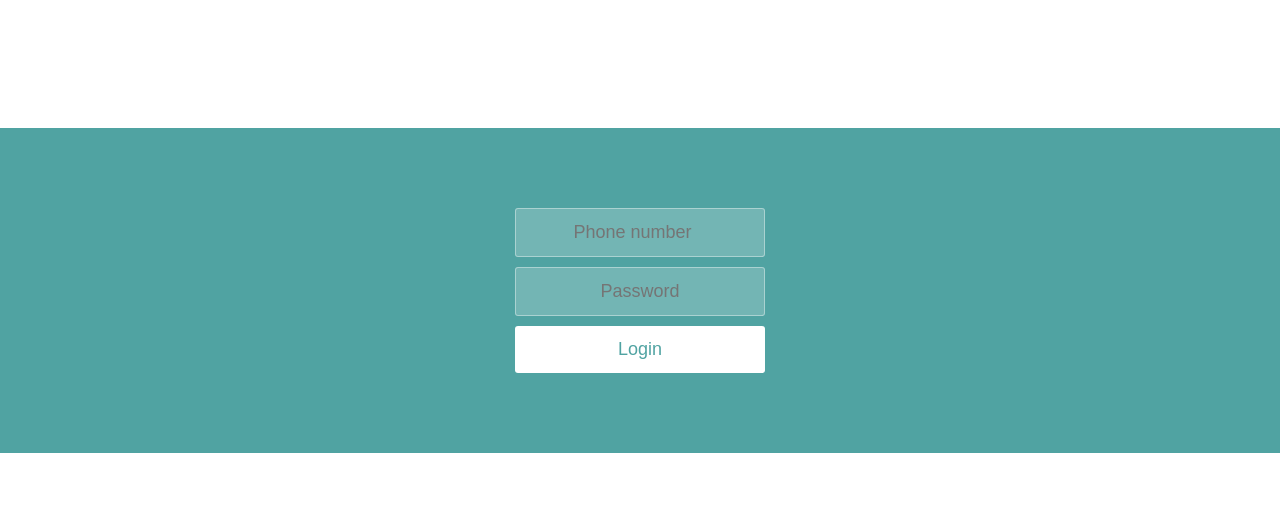
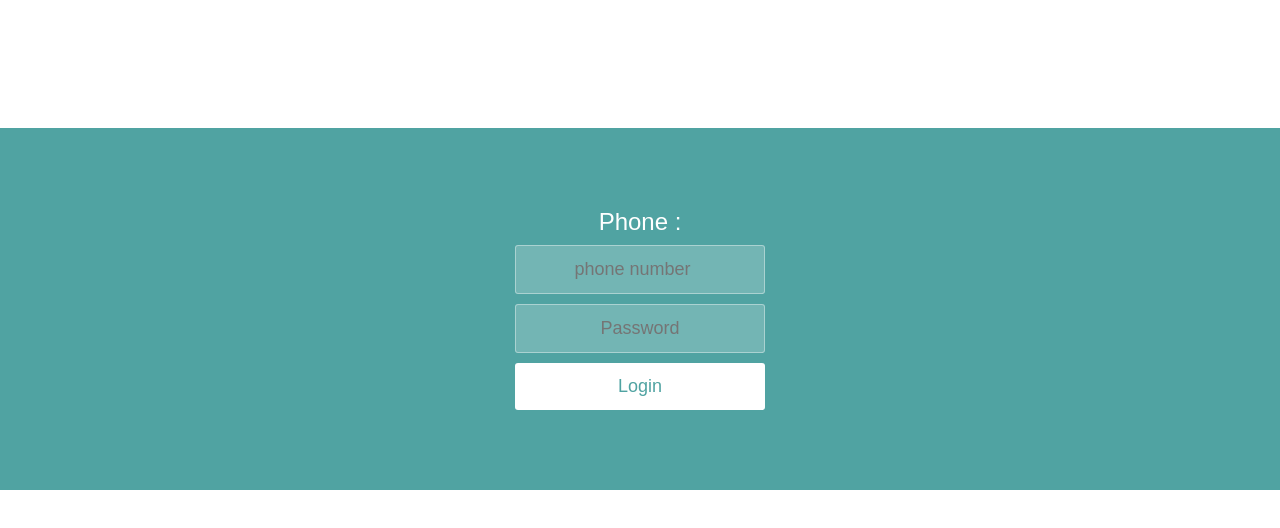
Before and after one commit to Abhilash-pro/my-app, a React (Create React App) app: page /login in a window 1280 px wide. Shown: the top 528 px of the page. Built offline with nearby package versions, Linux system fonts and the light colour scheme.

Commit message:
authsuccess

```diff
--- a/src/App.jsx
+++ b/src/App.js
@@ -14,8 +14,7 @@ render(){
       <Switch>
       <Route exact path="/" component={Mainpage} />
       <Route exact path="/login" component={Login} />
-      <Route  path="/login/authsuccess/:" component={AuthSuccess} />
-
+      <Route excat path="/login/authsuccess/:id" component={AuthSuccess} />
       {/* <Route path="/" component={Mainpage} />
       <Route path="/" component={Mainpage} />
       <Route path="/" component={Mainpage} />     */}
--- a/src/Mainpage.js
+++ b/src/Mainpage.js
@@ -2,7 +2,6 @@ import React from 'react';
 import CarouselImg from './components/CarouselImg';
 import PNav from './components/PNav';
 import SearchInput from './components/SearchInput';
-import {Container} from 'react-bootstrap';
 
 export default class MainPage extends React.Component{
   render() {
@@ -13,7 +12,9 @@ export default class MainPage extends React.Component{
       <br/>
             <h6 className="text-center" > Grow your Business with India's No. 1 CRM Company<br/>
             Turn Prospects into customers. Bring Customer Back</h6>
-    <SearchInput expand ="lg" />
+
+    <SearchInput />
+
     </div>
 
 
--- a/src/components/LoginComponent/AuthSuccess.js
+++ b/src/components/LoginComponent/AuthSuccess.js
@@ -1,11 +1,10 @@
 import React from 'react';
-import {Link} from 'react-router-dom';
-import { render } from '@testing-library/react';
-
-function AuthSuccess (props){
+import {useParams} from 'react-router-dom';
+function AuthSuccess(props){
+    console.log(props.match.params.id)
     return (
         <div className="bg-primary text-center">
-            <h1>{props.name}</h1>
+            <h1>Hello {props.match.params.id}</h1>
         </div>
     );
 }
--- a/src/components/LoginComponent/Login.js
+++ b/src/components/LoginComponent/Login.js
@@ -1,49 +1,44 @@
 import React ,{useState} from 'react';
 import './Loginstyle.css';
 import AuthSuccess from './AuthSuccess';
-import {Link} from 'react-router-dom';
+import {useHistory} from 'react-router-dom';
 
 
 
-function Login (){
-
-    const [phn, setPhn] = useState();
+function Login(){
+    const [phone, setPhone] = useState();
+    const history =useHistory();
 
     function handleChange(event){
-        console.log(event.target.value)
-        return setPhn(event.target.value);
-
+        setPhone(event.target.value);
     }
 
     function handleClick(){
-        return (
-                <AuthSuccess name = {phn}/>
-        );
+        history.push(`/login/authsuccess/:${phone}`);
     }
-
     return (
         <div className="body">
 
         <form className="container">
+            <h4 className = "text-center" >Phone :{phone}</h4>
                     <input
                         className= "input"
-                        type="number"
-                        placeholder= "Phone number"
+                        type= "number"
+                        placeholder ="phone number"
                         onChange={handleChange}
-                        value={phn}
+                        value={phone}
+                        phonenumber={phone}
                     />
                 <input
                     className= "input"
                     type= "password"
                     placeholder ="Password"
-
                     />
                 <button
                 className="button"
                 onClick={handleClick}
                 >Login</button>
         </form>
-
         </div>
     );
 }
--- a/src/components/PNav.js
+++ b/src/components/PNav.js
@@ -1,5 +1,5 @@
 import React from 'react';
-import {Navbar,Form,Button,NavDropdown,Nav} from 'react-bootstrap';
+import {Navbar,Form,Button,Nav} from 'react-bootstrap';
 
 export default class PNav extends React.Component{
 
--- a/src/components/SearchInput.js
+++ b/src/components/SearchInput.js
@@ -1,21 +1,28 @@
 import React from 'react';
-import {FormControl,InputGroup,Button} from 'react-bootstrap';
+import {InputGroup,Button} from 'react-bootstrap';
 import {Link} from 'react-router-dom';
 
 export default class SearchInput extends React.Component{
+
     render(){
         return(
             <div>
                 <InputGroup className="m-1">
-                    <FormControl
+                    {/* <FormControl
                     placeholder="Enter Your Mobile Number"
                     aria-label="Recipient's username"
                     aria-describedby="basic-addon2"
                     width ="300"
-                    />
+                    onChange={this.handleChange}
+                    value= {this.state.phonenumber}
+                    /> */}
                     <InputGroup.Append>
-                    <Link to= {"/login"}>
-                    <Button variant="primary">Get Started</Button>
+                    <Link to= {"/login"}    >
+                    <Button
+                    variant="primary"
+                    className="center"
+                    // onClick={this.handleClick}
+                    >Get Started</Button>
                     </Link>
                     </InputGroup.Append>
                 </InputGroup>
```
Lines whose indentation alone changed are shown as unchanged.
